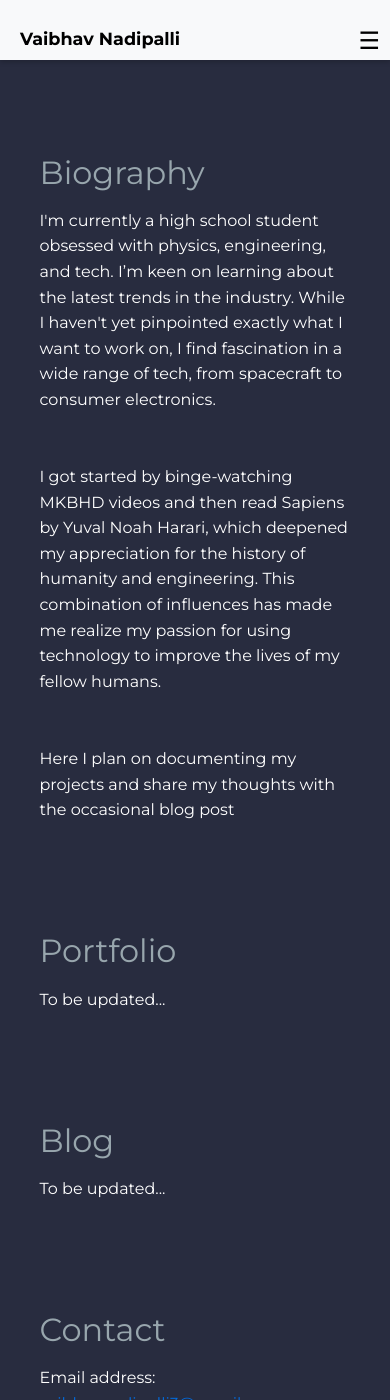
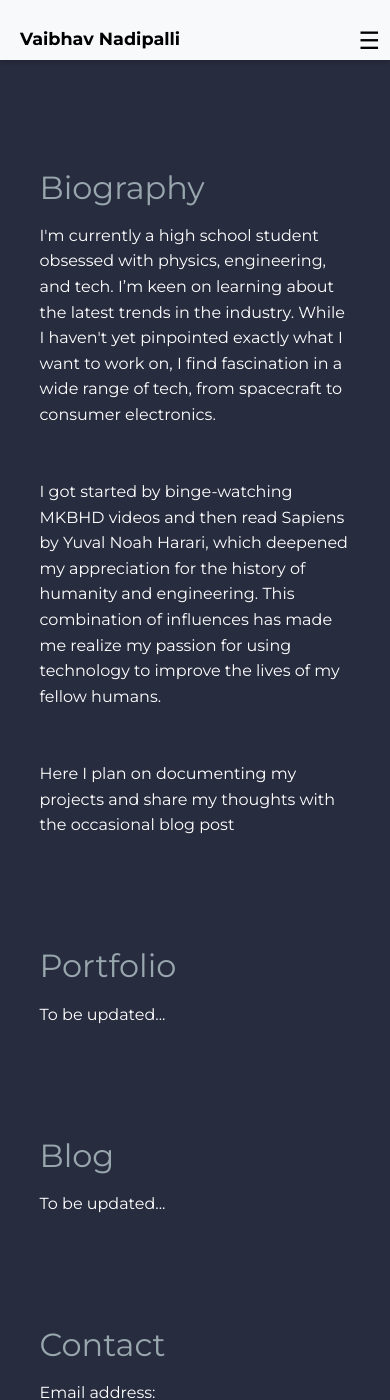
Before and after one commit to Vaibhav-Nadipalli/vaibhav-nadipalli.github.io, a Jekyll site: the page built from index.markdown, in a window 390 px wide and 1400 px high. Built offline with Jekyll 4.4.1, drawn with Linux system fonts in a browser that asks for light colours.

Commit message:
Update styles.css

```diff
--- a/assets/css/styles.css
+++ b/assets/css/styles.css
@@ -93,7 +93,7 @@
 .nav-toggle:checked + .nav-toggle-label + .nav-menu {
     display: flex;
     position: absolute;
-    top: 60px;
+    top: 75px;
     left: 0;
     width: 100%;
     background-color: #f8f9fa;
@@ -167,7 +167,7 @@
 
     .nav-toggle:checked + .nav-toggle-label + .nav-menu {
         display: flex; /* Show nav menu when checkbox is checked */
-        top: 60px;
+        top: 75px;
         left: 0;
         width: 100%;
     }
@@ -186,7 +186,7 @@
     }
 
     main {
-        margin-top: 60px;
+        margin-top: 75px;
         max-width: 90%; /* Increase the max-width to 90% for mobile */
     }
 
```
